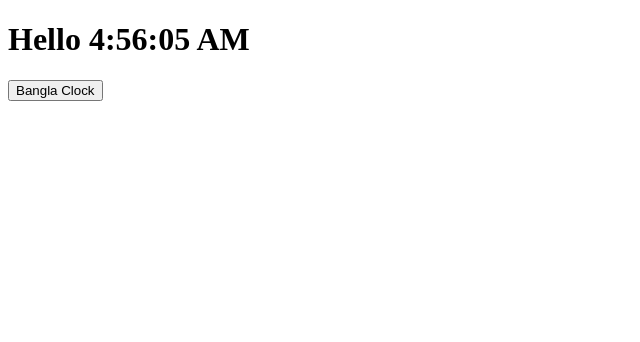
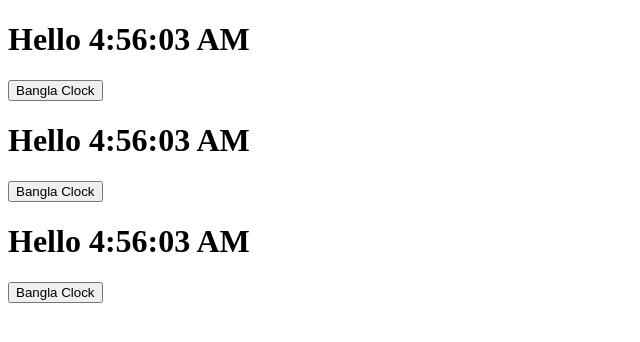
Before and after one commit to Anisur369/React, a React (Vite) app: page / in a window 1280 px wide. Shown: the top 342 px of the page, without its empty margins (0-640 px from the left). Built offline with nearby package versions, Linux system fonts and the light colour scheme.

Commit message:
Clock multiplay Loop

```diff
--- a/src/App.jsx
+++ b/src/App.jsx
@@ -1,8 +1,9 @@
 import React from "react"
-import Clock from "./components/Clock"
+import ClassList from "./components/ClassList"
 
+let quantities=[1,2,3];
 function App(){
-    return <Clock/>
+    return <ClassList quantities={quantities}/>
 }
 
 export default App
--- /dev/null
+++ b/src/components/ClassList.jsx
@@ -0,0 +1,10 @@
+import React from "react";
+import Clock from "./Clock";
+function ClassList({quantities=[]}){
+    return (
+        <div>
+            {quantities.map(value=>(<Clock key={Math.random()}/>))}
+        </div>
+    )
+}
+export default ClassList
```
